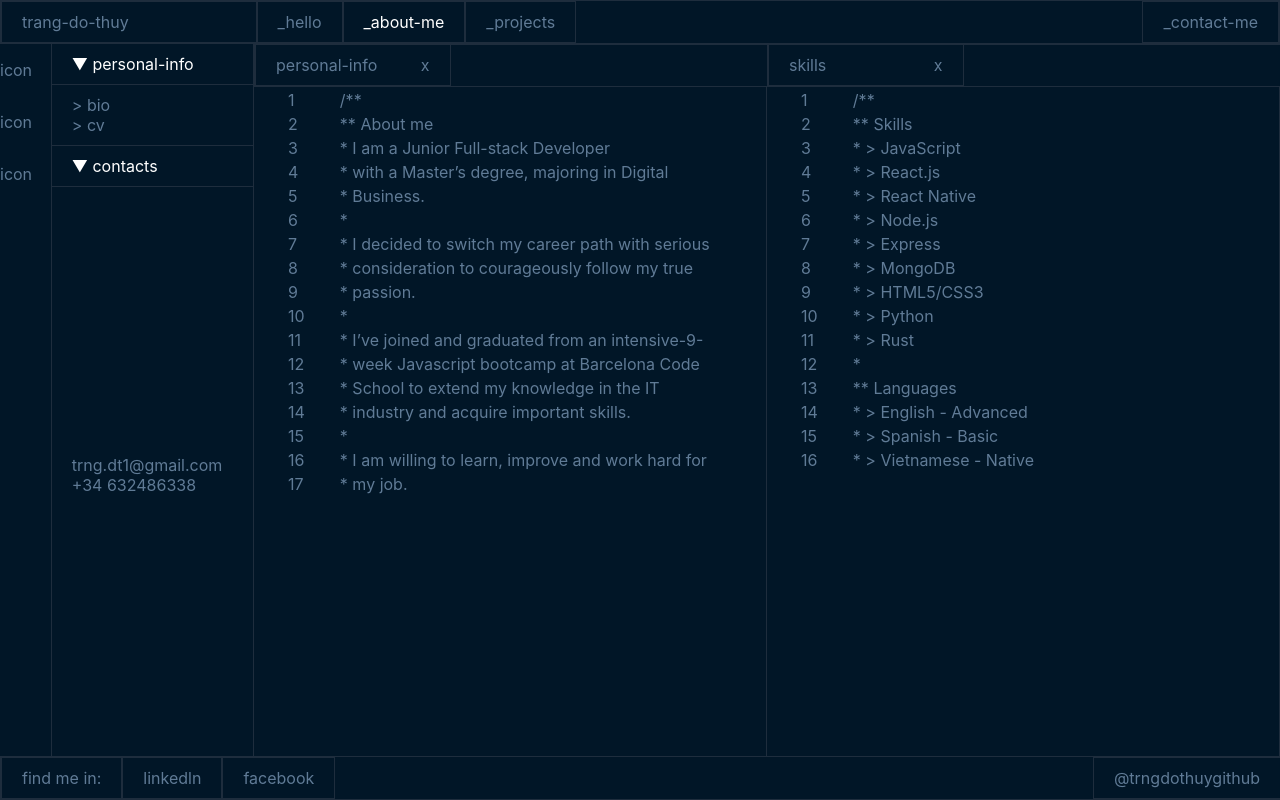
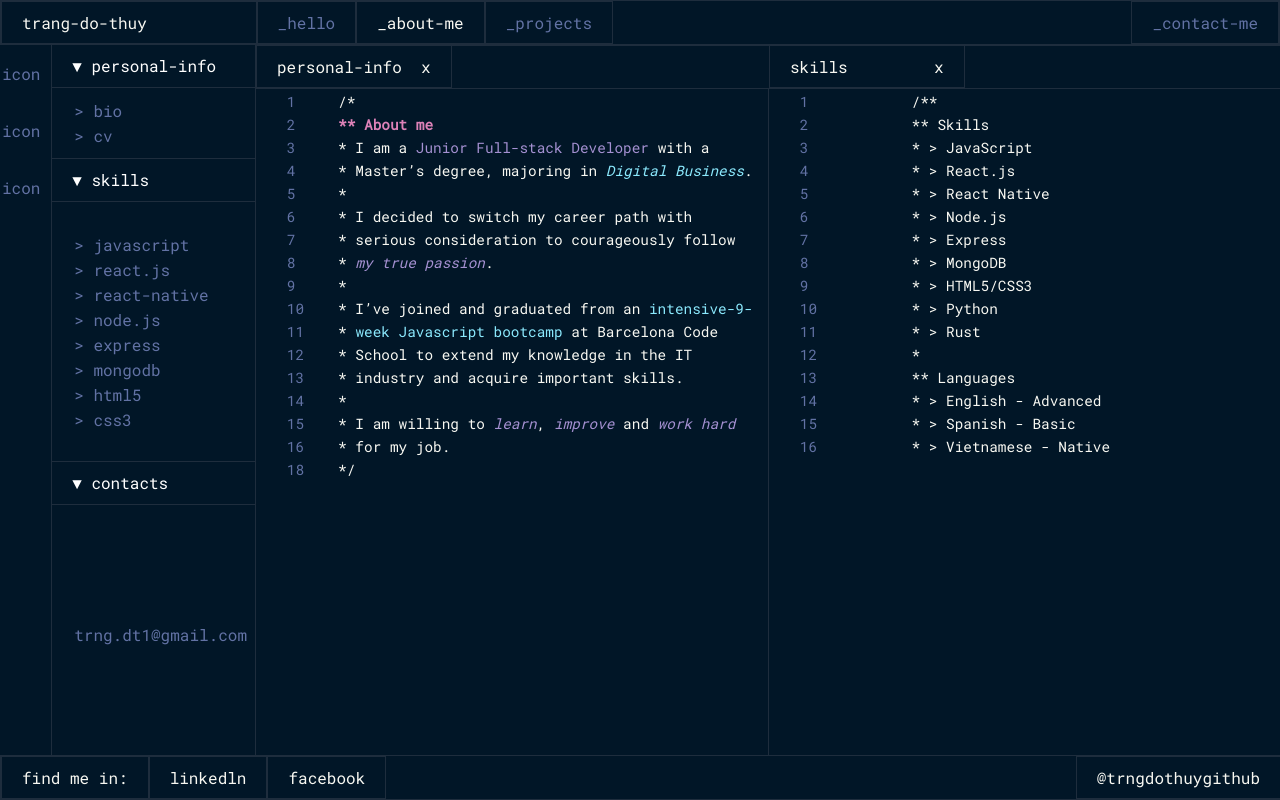
Before and after one commit to trngdothuy/portfolio-public, a React (Create React App) app: page /about-me in a window 1280 px wide. Built offline with nearby package versions, Linux system fonts and the light colour scheme.

Commit message:
autopush

```diff
--- a/src/App.css
+++ b/src/App.css
@@ -1,10 +1,61 @@
+@import url('https://fonts.googleapis.com/css2?family=Roboto+Mono&display=swap');
+
 * {
   background-color: #011627;
-  color: #607B96;
+  /* background-color: #282A36; */
+  /* color: #607B96; */
+  color: #F8F8F2;
+  font-family: 'Roboto Mono', monospace;
+}
+
+h1 {
+  font-size: 2.7em;
+}
+
+h3 {
+  font-size: 1.2em;
+}
+
+h5 {
+  font-size: 1.1em;
+}
+
+h6 {
+  font-size: 1em;
 }
 
 a {
   text-decoration: none;
+}
+
+.yellow-text {
+  color:#F1FA8C;
+}
+
+.purple-text {
+   color: #a591d2;
+}
+
+.blue-text {
+  color: #8BE9FD;
+}
+
+.green-text {
+  color: #50FA7B;
+}
+
+.pink-text {
+  color: #dd82b8;
+}
+
+.orange-text {
+  color: #FFB86C;
+}
+
+.comment-text {
+  /* color: #44475A; */
+  color: #6272A4;
+  padding: 2px ;
 }
 
 .full-block {
@@ -19,7 +70,10 @@ a {
 }
 
 .block-2, .block-3 {
-  padding: 13vw 0;
+  padding: 5% 0;
+  /* display: flex;
+  flex-direction: column;
+  justify-content: center; */
   /* align-items: center; */
   width: 40vw;
 }
@@ -47,12 +101,12 @@ a {
 }
 
 .box-white-text-long {
-  height: 50em;
+  height: 30em;
   padding: 10px 20px;
   border: 0.3px solid #1E2D3D;
   border-top: 0;
   align-content: center;
-  color: white;
+  /* color: white; */
 }
 
 .first-row-body {
@@ -67,6 +121,7 @@ a {
   padding: 10px 20px;
   border: 0.3px solid #1E2D3D;
   border-top: 0;
+  border-left: 0;
   align-content: center;
   width: 12vw;
   display: flex;
@@ -75,6 +130,7 @@ a {
 
 .main-body{
   display: flex;
+  font-size: 0.9em;
   flex-direction: column;
   width: 20%;
 }
@@ -94,16 +150,17 @@ a {
   border-left: 0;
 }
 
-table {
+.table-1 {
   width: 40vw;
 }
 .number-column {
   padding: 0 2em;
+  color: #6272A4;
 }
 
-td.text-column {
-  width: 200vw;
-}
+/* td.text-column {
+  width: 100vw;
+} */
 
 /* projects */
 .projects-1st-column {
@@ -130,6 +187,7 @@ td.text-column {
 }
 
 .prj-card {
+  font-size: 0.9em;
   display: flex;
   flex-direction: column;
   width: 25%;
@@ -144,13 +202,13 @@ td.text-column {
   height: cover;
   /* height: 30%; */
   object-fit: cover;
-  height: 300px;
+  height: 200px;
   /* object-fit: contain; */
   border-radius: 10px;
 }
 
 .img-grid:hover {
-  transform: scale(1.2); /* (120% zoom */
+  transform: scale(1.1); /* (120% zoom */
   box-shadow: 0 0 8px rgba(255, 255, 255, 0.6);
 }
 
@@ -158,14 +216,12 @@ td.text-column {
   border: 1.5px solid #1E2D3D;
   border-radius: 20px;
   padding: 10px;
-  font-size: 13px;
-  height: 430px;
   align-content: center;
   margin-bottom: 10px;
 }
 
 .prj-description {
-  height: 5em;
+  height: 6em;
 }
 
 .button-row {
@@ -178,12 +234,18 @@ td.text-column {
   background-color: #1E2D3D;
   color: white;
   font-size: 11px;
-  width: 75px;
-  height: 20px;
+  width: 85px;
+  height: 25px;
   border-radius: 3px;
   display: flex;
   justify-content: center;
   align-items: center;
+  box-shadow: 0 1px 3px rgb(0 0 0 / 30%);
+}
+
+.button:hover, .submit-button {
+  transform: scale(1.1); /* (120% zoom */
+  box-shadow: 0 0 8px rgba(255, 255, 255, 0.6);
 }
 
 /* contact */
@@ -202,12 +264,18 @@ td.text-column {
   width: 100%;
 }
 
-.contact-input {
-  /* background-color: #e8ffe8; */
+.contact-input, .contact-input2 {
   -webkit-box-shadow: rgba(0, 0, 0, 0.3) 0 1px 3px;
   -moz-box-shadow: rgba(0, 0, 0, 0.3) 0 1px 3px;
   box-shadow: rgba(0, 0, 0, 0.3) 0 1px 3px;
   border-radius: 5px;
+  margin: 5px;
+}
+
+.button-section {
+  margin: 10px;
+  display: flex;
+  justify-content: center;
 }
 
 .submit-button {
@@ -221,6 +289,23 @@ td.text-column {
   justify-content: center;
   align-items: center;
 }
+
+.main-body-contact-2{
+  display: flex;
+  flex-direction: column;
+  /* width: 20%; */
+  padding: 3%;
+  flex-wrap: wrap;
+}
+
+.box-white-text-long-contact {
+  height: 40em;
+  padding: 10px 20px;
+  border: 0.3px solid #1E2D3D;
+  border-top: 0;
+  align-content: center;
+}
+
 
 /* navbar */
 
--- a/src/components/Navbar.js
+++ b/src/components/Navbar.js
@@ -63,11 +63,11 @@ export default Navbar;
 
 const linkStyles = {
   defaultLink: {
-    color: "#607B96",
+    color: "#6272A4",
     textDecoration: "none",
   },
   activeLink: {
     textDecoration: "none",
-    color: "white",
+    color: "#F8F8F2",
   },
 };
--- a/src/containers/AboutMe.js
+++ b/src/containers/AboutMe.js
@@ -4,6 +4,26 @@ import {useLocation, useNavigate} from 'react-router-dom'
 // import "./styles.css";
 
 function Home() {
+    const skills = ["javascript", "react.js","react-native","node.js","express","mongodb","html5","css3"];
+
+    const content = [
+        {line: 1, text: "/**"},
+        {line: 2, text: "** About me"},
+        {line: 3, text: "* I am a Junior Full-stack Developer"},
+        {line: 4, text: "*  with a Master’s degree, majoring in Digital"},
+        {line: 5, text: "* Business."},
+        {line: 6, text: "*"},
+        {line: 7, text: "* I decided to switch my career path with"},
+        {line: 8, text: "* serious consideration to courageously follow"},
+        {line: 9, text: "*  my true passion. "},
+        {line: 10, text: "*"},
+        {line: 11, text: "*  I’ve joined and graduated from an intensive-9-"},
+        {line: 12, text: "*  week Javascript bootcamp at Barcelona Code"},
+        {line: 13, text: "*  School to extend my knowledge in the IT"},
+        {line: 14, text: "*  industry and acquire important skills."},
+        {line: 15, text: "*"},
+        {line: 16, text: "*    I am willing to learn, improve and work hard"},
+        {line: 17, text: "*    for   my job."}]
 
 return (
     <>
@@ -11,32 +31,39 @@ return (
         <div class="block-1">
             <div className="icon-column">
             {/* bright when hovering */}
-                <p>icon</p>
-                <p>icon</p>
-                <p>icon</p>
+                <p className="comment-text">icon</p>
+                <p className="comment-text">icon</p>
+                <p className="comment-text">icon</p>
             </div>
             <div className="personal-info-column">
                 <div className="box-white-text">
                     &#9660; personal-info
                 </div>
                 <div className="box-white-text">
-                    <div>
+                    <div className="comment-text">
                         {/* pressable, change symbols, change color of text */}
                     &gt; bio
                     </div>
+                    <div className="comment-text">
+                    &gt; cv
+                    </div>
+                </div>
+                <div className="box-white-text">
+                    &#9660; skills
+                </div>
+                <div className="box-white-text-long">
                     <div>
-                    &gt; cv
+                        {skills.map((skill, i) => {
+                            return <div className="comment-text" key={i}>&gt;  {skill}</div>
+                        })}
                     </div>
                 </div>
                 <div className="box-white-text">
                     &#9660; contacts
                 </div>
                 <div className="box-white-text-long">
-                    <div>
+                    <div className="comment-text">
                     trng.dt1@gmail.com
-                    </div>
-                    <div>
-                    +34 632486338
                     </div>
                 </div>
             </div>
@@ -54,80 +81,75 @@ return (
                     <span>1</span>
                     <span>2</span>
                 </div> */}
-                <table>
-                    {/* <tr>
-                        <th>Company</th>
-                        <th>Contact</th>
-                        <th>Country</th>
-                    </tr> */}
+                <table className="table-1">
                     <tr>
                         <td className="number-column">1</td>
-                        <td className="text-column">/**</td>
+                        <td className="text-column">/*</td>
                     </tr>
                     <tr>
                         <td className="number-column">2</td>
-                        <td className="text-column">** About me</td>
+                        <td className="text-column"><b className="pink-text">** About me</b></td>
                     </tr>
                     <tr>
                         <td className="number-column">3</td>
-                        <td className="text-column">* I am a Junior Full-stack Developer</td>
+                        <td className="text-column">* I am a <span className="purple-text">Junior Full-stack Developer</span>  with a</td>
                     </tr>
                     <tr>
                         <td className="number-column">4</td>
-                        <td className="text-column">*  with a Master’s degree, majoring in Digital
+                        <td className="text-column">* Master’s degree, majoring in <i className="blue-text">Digital Business</i>.
 </td>
                     </tr>
                     <tr>
                         <td className="number-column">5</td>
-                        <td className="text-column">* Business. </td>
+                        <td className="text-column">*  </td>
                     </tr>
                     <tr>
                         <td className="number-column">6</td>
+                        <td className="text-column">* I decided to switch my career path with</td>
+                    </tr>
+                    <tr>
+                        <td className="number-column">7</td>
+                        <td className="text-column">* serious consideration to courageously follow</td>
+                    </tr>
+                    <tr>
+                        <td className="number-column">8</td>
+                        <td className="text-column">*  <i className="purple-text">my true passion</i>. </td>
+                    </tr>
+                    <tr>
+                        <td className="number-column">9</td>
+                        <td className="text-column">* </td>
+                    </tr>
+                    <tr>
+                        <td className="number-column">10</td>
+                        <td className="text-column">*  I’ve joined and graduated from an <span className="blue-text">intensive-9-</span></td>
+                    </tr>
+                    <tr>
+                        <td className="number-column">11</td>
+                        <td className="text-column">*  <span className="blue-text">week Javascript bootcamp</span> at Barcelona Code</td>
+                    </tr>
+                    <tr>
+                        <td className="number-column">12</td>
+                        <td className="text-column">*  School to extend my knowledge in the IT</td>
+                    </tr>
+                    <tr>
+                        <td className="number-column">13</td>
+                        <td className="text-column">*  industry and acquire important skills.</td>
+                    </tr>
+                    <tr>
+                        <td className="number-column">14</td>
                         <td className="text-column">*  </td>
                     </tr>
                     <tr>
-                        <td className="number-column">7</td>
-                        <td className="text-column">* I decided to switch my career path with serious</td>
-                    </tr>
-                    <tr>
-                        <td className="number-column">8</td>
-                        <td className="text-column">* consideration to courageously follow my true</td>
-                    </tr>
-                    <tr>
-                        <td className="number-column">9</td>
-                        <td className="text-column">* passion. </td>
-                    </tr>
-                    <tr>
-                        <td className="number-column">10</td>
-                        <td className="text-column">* </td>
-                    </tr>
-                    <tr>
-                        <td className="number-column">11</td>
-                        <td className="text-column">*  I’ve joined and graduated from an intensive-9-</td>
-                    </tr>
-                    <tr>
-                        <td className="number-column">12</td>
-                        <td className="text-column">*  week Javascript bootcamp at Barcelona Code</td>
-                    </tr>
-                    <tr>
-                        <td className="number-column">13</td>
-                        <td className="text-column">*  School to extend my knowledge in the IT</td>
-                    </tr>
-                    <tr>
-                        <td className="number-column">14</td>
-                        <td className="text-column">*  industry and acquire important skills.</td>
-                    </tr>
-                    <tr>
                         <td className="number-column">15</td>
-                        <td className="text-column">*  </td>
+                        <td className="text-column">*    I am willing to <i className="purple-text">learn</i>, <i className="purple-text">improve</i> and <i className="purple-text">work hard</i></td>
                     </tr>
                     <tr>
                         <td className="number-column">16</td>
-                        <td className="text-column">*    I am willing to learn, improve and work hard for </td>
+                        <td className="text-column">*    for   my job.</td>
                     </tr>
                     <tr>
-                        <td className="number-column">17</td>
-                        <td className="text-column">*     my job.</td>
+                        <td className="number-column">18</td>
+                        <td className="text-column">*/</td>
                     </tr>
                 </table>
             </div>
@@ -141,7 +163,7 @@ return (
                 </div>
             </div>
             <div className="main-body">
-                <table>
+                <table className="table-1">
                     <tr>
                         <td className="number-column">1</td>
                         <td className="text-column">/**</td>
@@ -214,3 +236,17 @@ return (
 }
 
 export default Home;
+
+// function thisIsMySkills () {
+//     const passions = {programming, technology, business, fashion}
+//     const education = {'Barcelona Code School', 'EU Business School'}
+//     const result = passions.map(passion => passion * education)
+//     return result
+// }
+
+// function languagesISpeak () {
+//     const motherTounge = "Vietnamese"
+
+//     const result = passions.map(passion => passion * education)
+//     return result
+// }
```
Also changed, not shown: src/containers/Contact.js (+30 -29 lines), src/containers/Home.js (+5 -5 lines), src/containers/Projects.js (+5 -5 lines).
